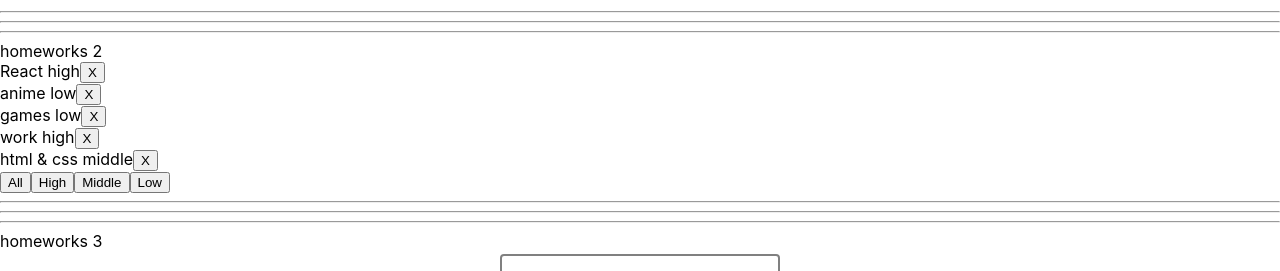
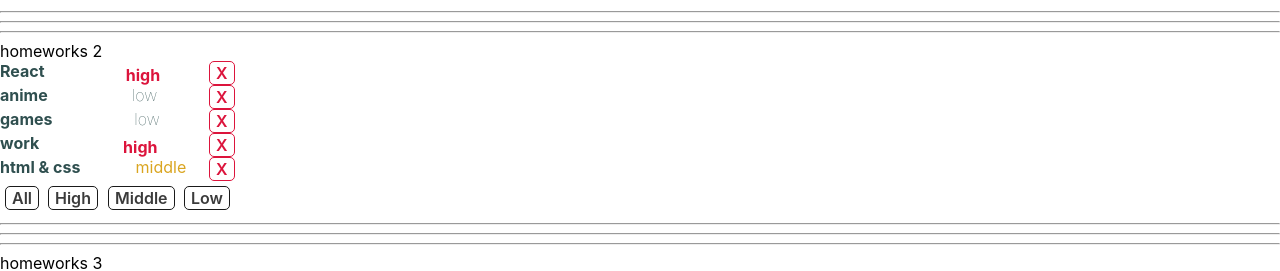
Before and after one commit to EvgeniiMeleshkov/ts_tasks_from_i, a React (Create React App) app: page / in a window 1280 px wide. Shown: the part 280-551 px from the top of the page. Built offline with nearby package versions, Linux system fonts and the light colour scheme.

Commit message:
css added to all

```diff
--- a/src/p2-homeworks/h2/Affair.module.css
+++ b/src/p2-homeworks/h2/Affair.module.css
@@ -0,0 +1,29 @@
+.affairDiv {
+    display: flex;
+    flex-direction: row;
+    justify-content: space-between;
+    color: darkslategray;
+}
+
+.n {
+    font-weight: bold;
+    margin-right: 2rem;
+}
+
+.high {
+    align-self: end;
+    font-weight: bolder;
+    color: crimson;
+}
+.middle {
+    justify-self: end;
+    font-weight: normal;
+    color: goldenrod;
+}
+.low {
+    justify-self: end;
+    font-weight: lighter;
+    color: darkslategray;
+}
+.b {
+}
--- a/src/p2-homeworks/h2/Affair.tsx
+++ b/src/p2-homeworks/h2/Affair.tsx
@@ -1,5 +1,7 @@
 import React from 'react'
 import {AffairType} from './HW2';
+import s from './Affair.module.css'
+import SuperButton from '../h4/common/c2-SuperButton/SuperButton';
 
 type AffairPropsType = {
     // key не нужно типизировать
@@ -9,12 +11,16 @@ type AffairPropsType = {
 
 function Affair(props: AffairPropsType) {
     const deleteCallback = (_id: number) => {props.deleteAffairCallback(_id)}// need to fix
+    const style = props.affair.priority === 'high'
+        ? s.high : props.affair.priority === 'middle'
+            ? s.middle : props.affair.priority === 'low'
+                ? s.low : ''
+    return (
+        <div className={s.affairDiv}>
+            <div className={s.n}>{props.affair.name}</div>
+            <div className={style}>{props.affair.priority}</div>
 
-    return (
-        <div>
-            {props.affair.name} {props.affair.priority}
-
-            <button onClick={()=>deleteCallback(props.affair._id)}>X</button>
+            <SuperButton className={s.b} red onClick={()=>deleteCallback(props.affair._id)}>X</SuperButton>
         </div>
     )
 }
--- a/src/p2-homeworks/h2/Affairs.module.css
+++ b/src/p2-homeworks/h2/Affairs.module.css
@@ -1,3 +1,7 @@
-.someClass {
-
+.affairsDiv {
+    max-width: max-content;
+    text-align: center;
+    display: block;
+    position: center;
+    align-content: space-between;
 }
--- a/src/p2-homeworks/h2/Affairs.tsx
+++ b/src/p2-homeworks/h2/Affairs.tsx
@@ -2,6 +2,7 @@ import React from 'react'
 import Affair from './Affair'
 import {AffairType, FilterType} from './HW2'
 import s from './Affairs.module.css'
+import SuperButton from '../h4/common/c2-SuperButton/SuperButton';
 
 type AffairsPropsType = { // need to fix any
     data: Array<AffairType>
@@ -24,14 +25,15 @@ function Affairs(props: AffairsPropsType) {
     const setLow = () => {props.setFilter('low')}
 
     return (
-        <div>
+        <div className={s.affairsDiv}>
+            <div>
+                {mappedAffairs}
+            </div>
 
-            {mappedAffairs}
-
-            <button onClick={setAll}>All</button>
-            <button onClick={setHigh}>High</button>
-            <button onClick={setMiddle}>Middle</button>
-            <button onClick={setLow}>Low</button>
+            <SuperButton onClick={setAll}>All</SuperButton>
+            <SuperButton onClick={setHigh}>High</SuperButton>
+            <SuperButton onClick={setMiddle}>Middle</SuperButton>
+            <SuperButton onClick={setLow}>Low</SuperButton>
         </div>
     )
 }
--- /dev/null
+++ b/src/p2-homeworks/h2/HW2.module.css
@@ -0,0 +1,3 @@
+.hw2{
+
+}
--- a/src/p2-homeworks/h2/HW2.tsx
+++ b/src/p2-homeworks/h2/HW2.tsx
@@ -1,5 +1,6 @@
 import React, {useState} from 'react'
 import Affairs from './Affairs'
+import s from './HW2.module.css'
 
 // types
 export type AffairPriorityType = 'high' | 'low' | 'middle' // need to fix any
@@ -34,7 +35,7 @@ function HW2() {
     const deleteAffairCallback = (_id: number) => setAffairs(deleteAffair(affairs, _id)) // need to fix any
 
     return (
-        <div>
+        <div className={s.hw2}>
             <hr/>
             homeworks 2
 
--- a/src/p2-homeworks/h4/common/c2-SuperButton/SuperButton.module.css
+++ b/src/p2-homeworks/h4/common/c2-SuperButton/SuperButton.module.css
@@ -56,7 +56,8 @@
     user-select: none;
     -webkit-user-select: none;
     touch-action: manipulation;
-    width: 6rem;
+    min-width: min-content;
+    max-width: max-content;
     will-change: transform;
 }
 .red:hover {
```
